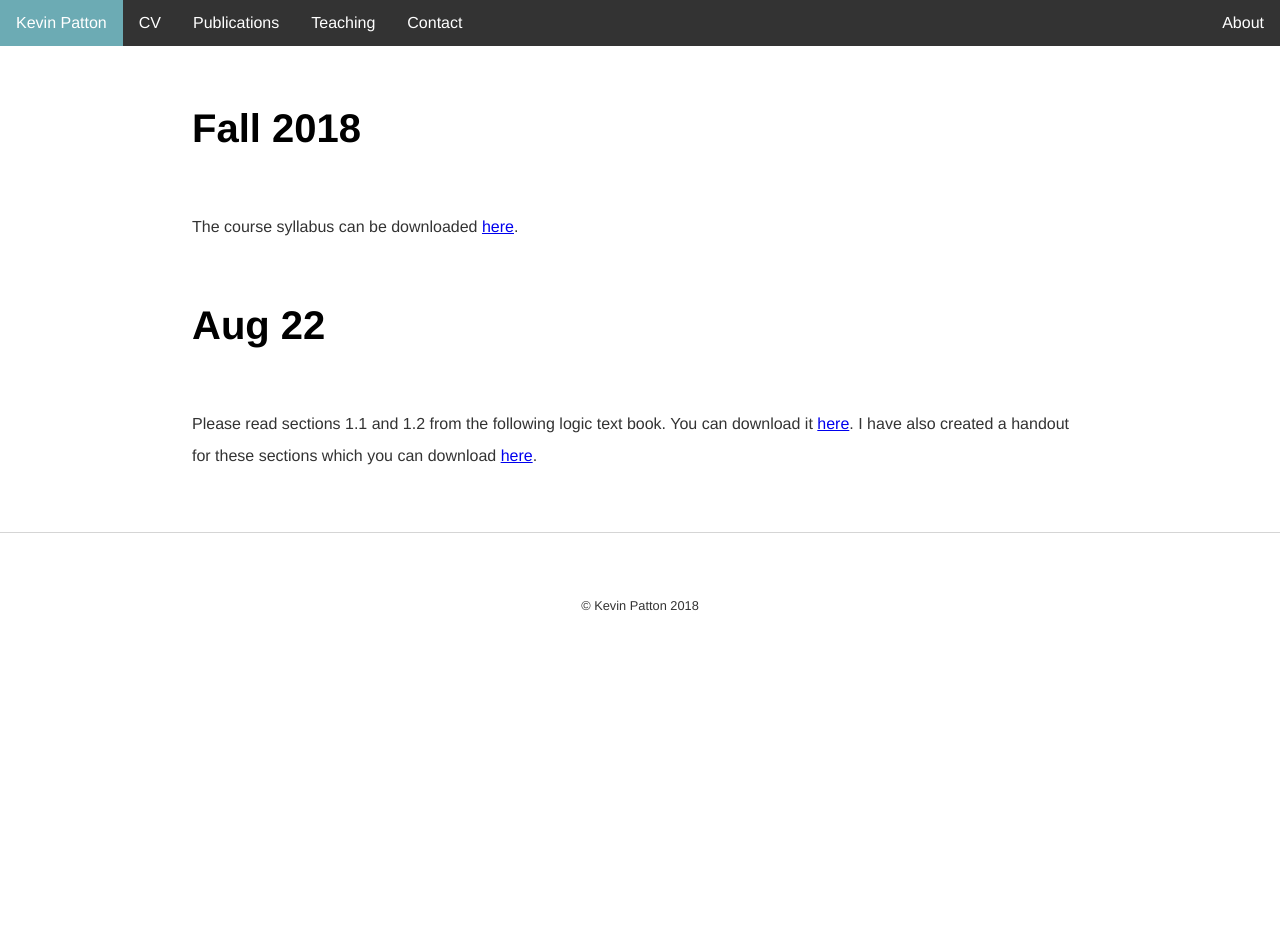
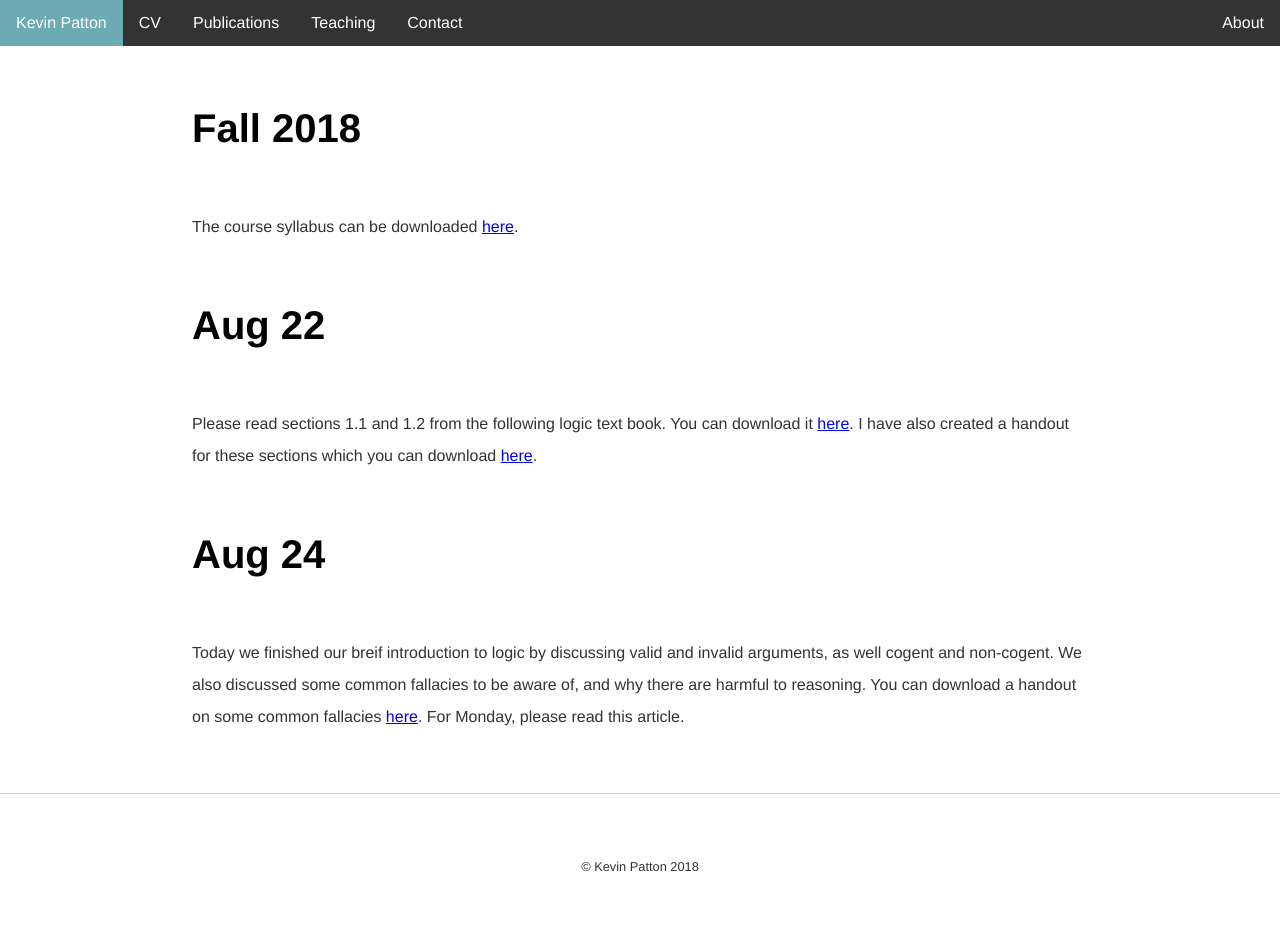
Before and after one commit to kevinjpatton/kevinjpatton.github.io, a Jekyll site: the page built from teaching/phil1020/index.html, in a window 1280 px wide. Built offline with Jekyll 4.4.1, drawn with Linux system fonts in a browser that asks for light colours; Markdown is read by kramdown in place of the engine named in the settings; before the commit the page ends 900 px from its top, so only the background shows below that.

Commit message:
Update index.html

```diff
--- a/teaching/phil1020/index.html
+++ b/teaching/phil1020/index.html
@@ -6,4 +6,6 @@
 <p>The course syllabus can be downloaded <a href=/teaching/phil1020/Phil1020Syllabus_v_1.pdf target="_blank">here</a>.</p>
 
 <h1>Aug 22</h1>
-<p> Please read sections 1.1 and 1.2 from the following logic text book.  You can download it <a href=/teaching/phil_110/Phil110_Textbook.pdf.pdf target="_blank">here</a>.  I have also created a handout for these sections which you can download <a href=/teaching/phil_110/Day2-Section1.1-1.2.pdf target="_blank">here</a>.</p>
+<p>Please read sections 1.1 and 1.2 from the following logic text book.  You can download it <a href=/teaching/phil_110/Phil110_Textbook.pdf.pdf target="_blank">here</a>.  I have also created a handout for these sections which you can download <a href=/teaching/phil_110/Day2-Section1.1-1.2.pdf target="_blank">here</a>.</p>
+<h1>Aug 24</h1>
+<p>  Today we finished our breif introduction to logic by discussing valid and invalid arguments, as well cogent and non-cogent.  We also discussed some common fallacies to be aware of, and why there are harmful to reasoning.  You can download a handout on some common fallacies <a href=/teaching/phil1020/PBS_Fallacies.pdf target="_blank">here</a>.  For Monday, please read this article.
```
